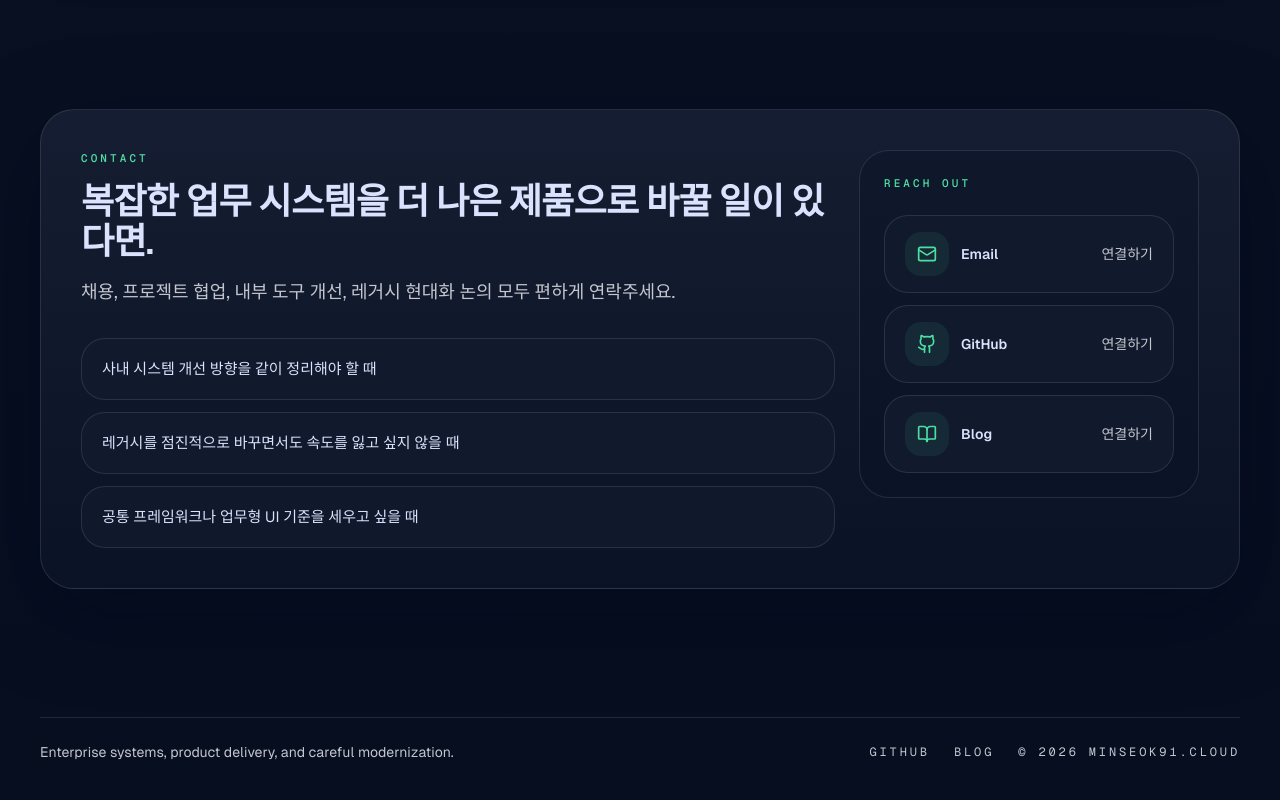
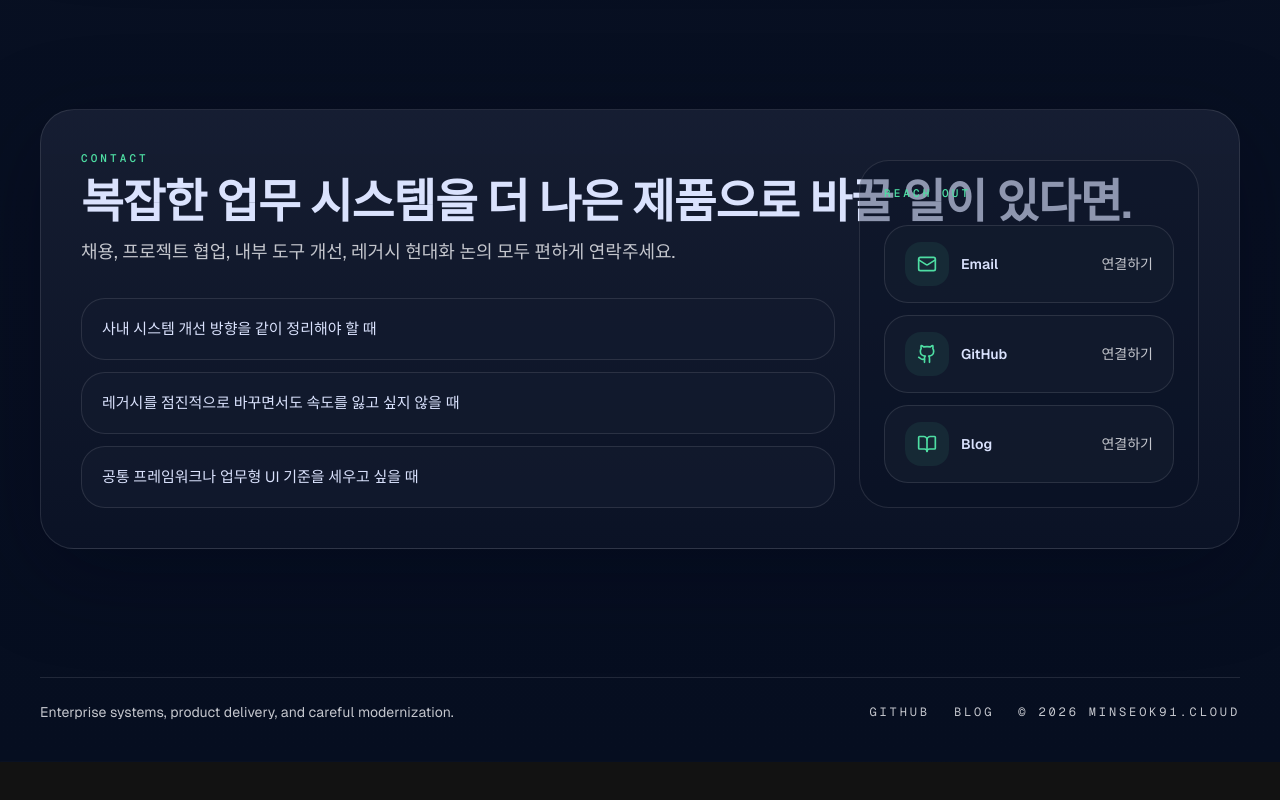
Before and after one commit to qoxmfaktmxj/landing-minseok91, a Next.js app: page / in a window 1280 px wide. Shown: the part 3862-4662 px from the top of the page. After the commit the page ends 4624 px from the top, so only its background shows below. Built offline with nearby package versions, Linux system fonts and the light colour scheme; a web font is replaced by a local one.

Commit message:
Adjust contact panel alignment

```diff
--- a/src/components/sections/ContactSection.tsx
+++ b/src/components/sections/ContactSection.tsx
@@ -34,6 +34,8 @@ export default function ContactSection() {
                 title="복잡한 업무 시스템을 더 나은 제품으로 바꿀 일이 있다면."
                 description="채용, 프로젝트 협업, 내부 도구 개선, 레거시 현대화 논의 모두 편하게 연락주세요."
                 inverse
+                className="max-w-none"
+                titleClassName="xl:whitespace-nowrap xl:text-[2.9rem]"
               />
 
               <ul className="mt-8 grid gap-3 text-sm leading-7 text-[var(--muted)]">
@@ -51,7 +53,7 @@ export default function ContactSection() {
             </div>
           </ScrollReveal>
 
-          <ScrollReveal direction="right" delay={0.1}>
+          <ScrollReveal direction="right" delay={0.1} className="lg:self-end">
             <div className="rounded-[30px] border border-[var(--line)] bg-[rgba(11,19,38,0.36)] p-6">
               <p
                 className="text-[11px] font-semibold uppercase tracking-[0.28em] text-[var(--accent)]"
```
